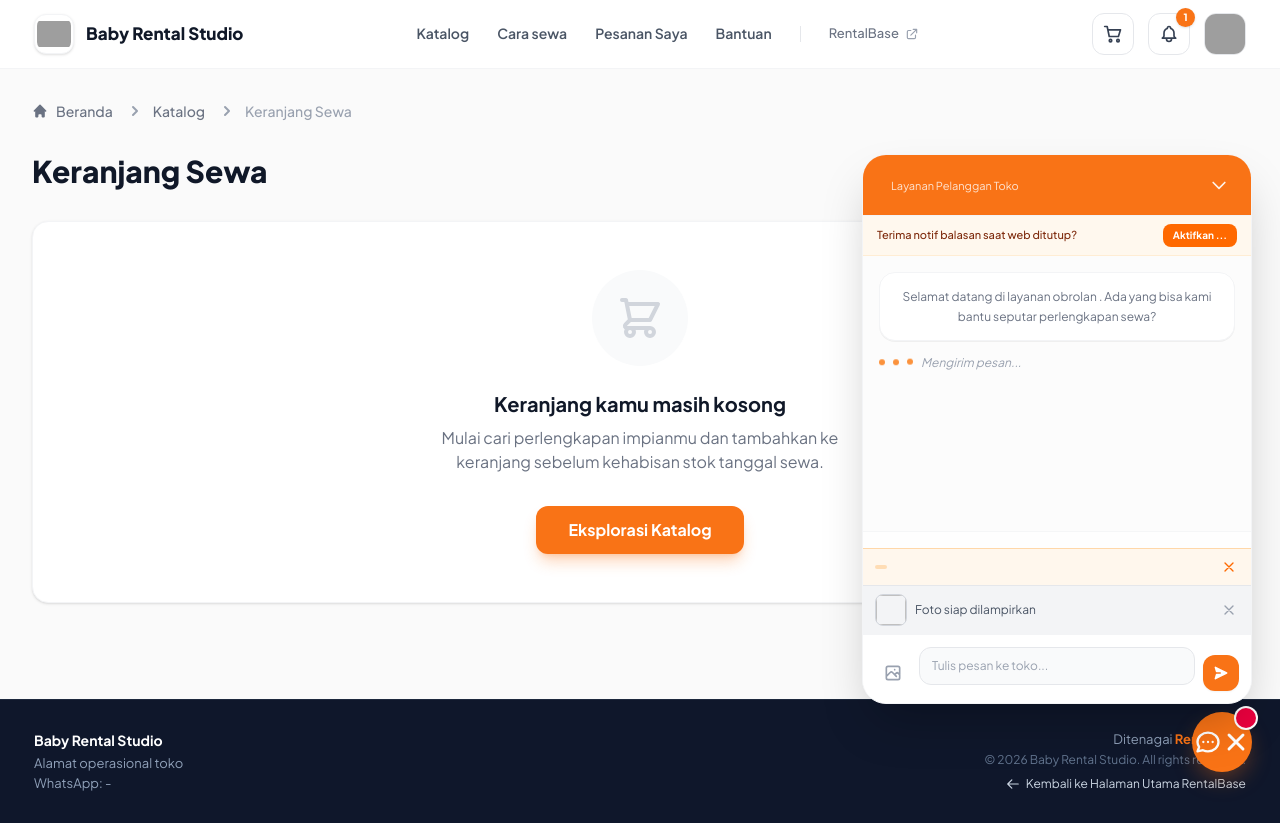
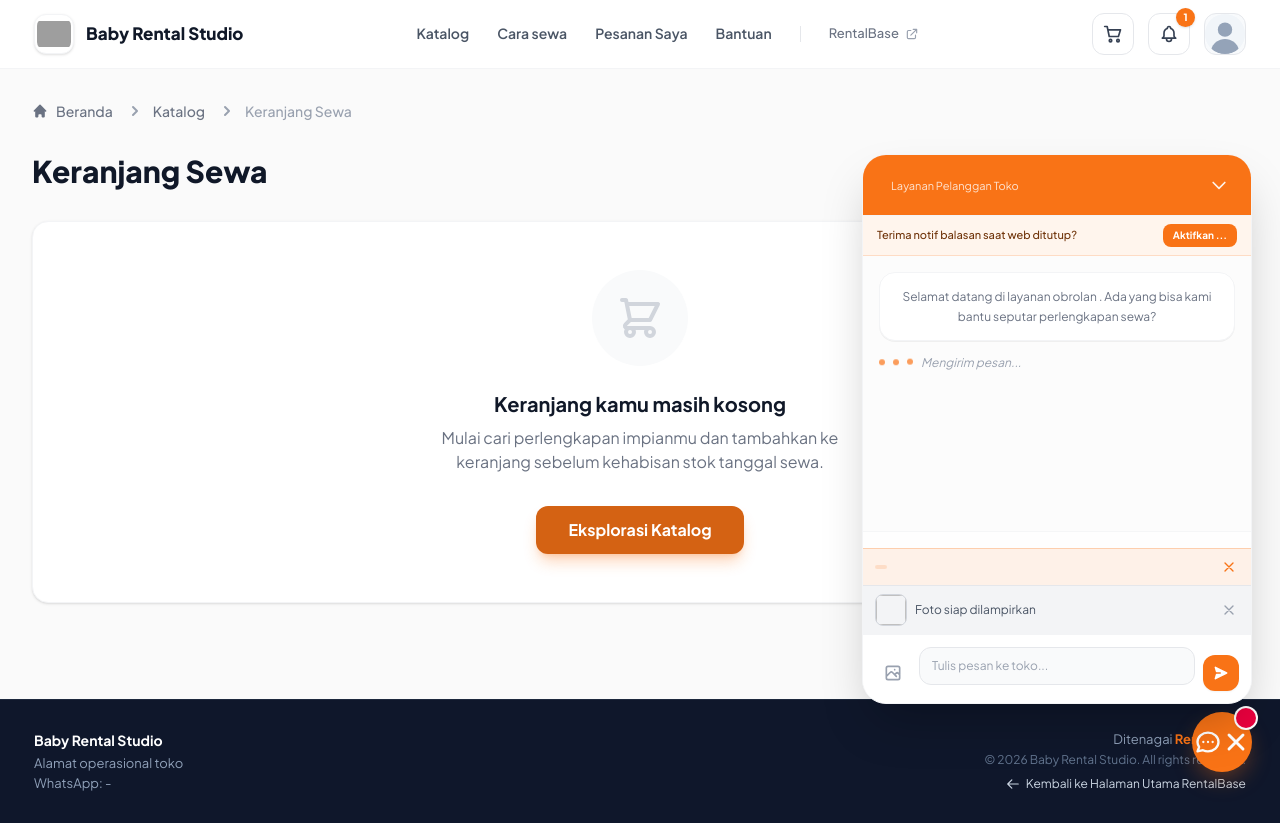
Before and after one commit to tersiqo/RentalBase, a Laravel app: page /client/babyrental/cart in a window 1280 px wide. Run offline with Laravel 12, Linux system fonts and the light colour scheme; a user stored in the database is signed in; data comes from the database, SQL or seed files in the repository; data that the repository does not hold is empty; style sheets or scripts are compiled from the project's sources; some libraries are stand-ins or nearby versions; grey boxes are pictures that could not be loaded.

Commit message:
style: dynamic tenant theme styling on customer portal and neutral silhouette default avatar

```diff
--- a/resources/views/admin/orders/show.blade.php
+++ b/resources/views/admin/orders/show.blade.php
@@ -986,7 +986,7 @@
                         :class="submitting ? 'opacity-70 cursor-not-allowed' : ''"
                         class="flex-1 py-2.5 px-4 bg-amber-500 hover:bg-amber-600 text-white text-xs font-bold rounded-xl shadow-sm transition flex items-center justify-center gap-1.5 cursor-pointer">
                     <svg class="w-4 h-4" fill="none" stroke="currentColor" viewBox="0 0 24 24"><path stroke-linecap="round" stroke-linejoin="round" stroke-width="2" d="M12 19l9 2-9-18-9 18 9-2zm0 0v-8"/></svg>
-                    <span x-text="submitting ? 'Mengirim...' : 'Kirim Permintaan'"></span>
+                    <span x-text="submitting ? 'Mengirim...' : 'Kirim Permintaan ke Customer'">Kirim Permintaan ke Customer</span>
                 </button>
             </div>
         </form>
--- a/resources/views/customer/partials/chat-widget.blade.php
+++ b/resources/views/customer/partials/chat-widget.blade.php
@@ -117,7 +117,7 @@
         @guest
         <!-- Guest State (Belum Login) -->
         <div class="flex-1 p-6 flex flex-col items-center justify-center text-center bg-gray-50/50">
-            <div class="w-16 h-16 rounded-2xl bg-orange-100 text-primary-600 flex items-center justify-center mb-4 shadow-sm">
+            <div class="w-16 h-16 rounded-2xl bg-primary-100 text-primary-600 flex items-center justify-center mb-4 shadow-sm">
                 <svg class="w-8 h-8" fill="none" viewBox="0 0 24 24" stroke="currentColor" stroke-width="1.8">
                     <path stroke-linecap="round" stroke-linejoin="round" d="M8 12h.01M12 12h.01M16 12h.01M21 12c0 4.418-4.03 8-9 8a9.863 9.863 0 01-4.255-.949L3 20l1.395-3.72C3.512 15.042 3 13.574 3 12c0-4.418 4.03-8 9-8s9 3.582 9 8z" />
                 </svg>
@@ -137,12 +137,12 @@
         <div class="flex-1 flex flex-col min-h-0 bg-stone-50/50">
 
             <!-- Bar Notifikasi Background Perangkat (Customer Chat) -->
-            <div x-data="rbWebPush()" x-init="init()" x-show="isSupported && !isSubscribed" x-cloak class="px-3.5 py-2 bg-orange-50/90 border-b border-orange-100 flex items-center justify-between gap-2 shrink-0">
-                <span class="text-[11px] font-medium text-orange-900 truncate">Terima notif balasan saat web ditutup?</span>
+            <div x-data="rbWebPush()" x-init="init()" x-show="isSupported && !isSubscribed" x-cloak class="px-3.5 py-2 bg-primary-50/90 border-b border-primary-100 flex items-center justify-between gap-2 shrink-0">
+                <span class="text-[11px] font-medium text-primary-900 truncate">Terima notif balasan saat web ditutup?</span>
                 <button type="button"
                         @click="subscribe()"
                         :disabled="isLoading"
-                        class="px-2.5 py-1 rounded-lg text-[10px] font-bold bg-orange-500 text-white hover:bg-orange-600 transition shrink-0 cursor-pointer">
+                        class="px-2.5 py-1 rounded-lg text-[10px] font-bold bg-primary-500 text-white hover:bg-primary-600 transition shrink-0 cursor-pointer">
                     <span x-show="!isLoading">Aktifkan</span>
                     <span x-show="isLoading">...</span>
                 </button>
@@ -183,7 +183,7 @@
                             <template x-if="m.sender_role !== 'customer'">
                                 <div class="flex items-center gap-1.5 mb-1 ml-1">
                                     <span class="text-[11px] font-bold text-gray-700 leading-none" x-text="storeName"></span>
-                                    <span class="text-[9px] font-bold px-1.5 py-0.5 rounded-full bg-orange-100 text-orange-700 leading-none">Admin</span>
+                                    <span class="text-[9px] font-bold px-1.5 py-0.5 rounded-full bg-primary-100 text-primary-800 leading-none">Admin</span>
                                 </div>
                             </template>
 
@@ -279,19 +279,19 @@
                 <template x-for="(chip, cIdx) in quickChips" :key="cIdx">
                     <button type="button"
                             @click="useChip(chip)"
-                            class="px-2.5 py-1 rounded-full text-[11px] font-semibold bg-gray-100 hover:bg-orange-50 hover:text-primary-600 text-gray-600 transition whitespace-nowrap shrink-0 border border-gray-200/60 cursor-pointer">
+                            class="px-2.5 py-1 rounded-full text-[11px] font-semibold bg-gray-100 hover:bg-primary-50 hover:text-primary-600 text-gray-600 transition whitespace-nowrap shrink-0 border border-gray-200/60 cursor-pointer">
                         <span x-text="chip"></span>
                     </button>
                 </template>
             </div>
 
             <!-- Pending Sematan Konteks Box (Sebelum Dikirim) -->
-            <div x-show="pendingContext" x-cloak class="px-3 py-2 bg-orange-50 border-t border-orange-200 flex items-center justify-between text-xs text-orange-900 shrink-0">
+            <div x-show="pendingContext" x-cloak class="px-3 py-2 bg-primary-50 border-t border-primary-200 flex items-center justify-between text-xs text-primary-900 shrink-0">
                 <div class="flex items-center gap-2 min-w-0">
-                    <span class="font-bold text-[10px] uppercase bg-orange-200/80 text-orange-800 px-1.5 py-0.5 rounded" x-text="pendingContext?.type === 'product' ? 'Produk' : 'Pesanan'"></span>
+                    <span class="font-bold text-[10px] uppercase bg-primary-200/80 text-primary-800 px-1.5 py-0.5 rounded" x-text="pendingContext?.type === 'product' ? 'Produk' : 'Pesanan'"></span>
                     <span class="truncate font-semibold" x-text="pendingContext?.title"></span>
                 </div>
-                <button type="button" @click="pendingContext = null" class="text-orange-500 hover:text-orange-800 p-0.5">
+                <button type="button" @click="pendingContext = null" class="text-primary-600 hover:text-primary-800 p-0.5">
                     <svg class="w-4 h-4" fill="none" viewBox="0 0 24 24" stroke="currentColor"><path stroke-linecap="round" stroke-linejoin="round" stroke-width="2" d="M6 18L18 6M6 6l12 12"/></svg>
                 </button>
             </div>
--- a/resources/views/customer/profile.blade.php
+++ b/resources/views/customer/profile.blade.php
@@ -5,7 +5,7 @@
 @section('content')
 <div class="max-w-[1100px] mx-auto px-3.5 sm:px-6 lg:px-8 py-5 sm:py-8 w-full"
      x-data="{
-         avatarPreview: '{{ $user->avatar ? storage_url($user->avatar) : 'https://ui-avatars.com/api/?name=' . urlencode($user->name) . '&background=f97316&color=fff&bold=true' }}',
+         avatarPreview: '{{ $user->avatar ? storage_url($user->avatar) : asset('images/default-avatar.svg') }}',
          showCurrentPass: false,
          showNewPass: false,
          showConfirmPass: false
--- a/resources/views/layouts/customer.blade.php
+++ b/resources/views/layouts/customer.blade.php
@@ -64,17 +64,30 @@
         :root {
             --tenant-theme: {{ $themeColor }};
             --tenant-text: {{ $textColor }};
-            --color-primary-500: {{ $themeColor }};
-            --color-primary-600: {{ $themeColor }};
-            --tenant-theme-50: color-mix(in srgb, var(--tenant-theme) 10%, white);
-            --tenant-theme-100: color-mix(in srgb, var(--tenant-theme) 18%, white);
-            --tenant-theme-200: color-mix(in srgb, var(--tenant-theme) 30%, white);
-            --tenant-theme-300: color-mix(in srgb, var(--tenant-theme) 48%, white);
-            --tenant-theme-400: color-mix(in srgb, var(--tenant-theme) 70%, white);
-            --tenant-theme-600: color-mix(in srgb, var(--tenant-theme) 85%, black);
-            --tenant-theme-700: color-mix(in srgb, var(--tenant-theme) 72%, black);
-            --tenant-theme-800: color-mix(in srgb, var(--tenant-theme) 60%, black);
-            --tenant-theme-900: color-mix(in srgb, var(--tenant-theme) 45%, black);
+
+            /* Tailwind CSS v4 Dynamic Theme Palette */
+            --color-primary-50: color-mix(in srgb, var(--tenant-theme) 8%, white);
+            --color-primary-100: color-mix(in srgb, var(--tenant-theme) 15%, white);
+            --color-primary-200: color-mix(in srgb, var(--tenant-theme) 28%, white);
+            --color-primary-300: color-mix(in srgb, var(--tenant-theme) 45%, white);
+            --color-primary-400: color-mix(in srgb, var(--tenant-theme) 70%, white);
+            --color-primary-500: var(--tenant-theme);
+            --color-primary-600: color-mix(in srgb, var(--tenant-theme) 85%, black);
+            --color-primary-700: color-mix(in srgb, var(--tenant-theme) 70%, black);
+            --color-primary-800: color-mix(in srgb, var(--tenant-theme) 55%, black);
+            --color-primary-900: color-mix(in srgb, var(--tenant-theme) 40%, black);
+            --color-primary-950: color-mix(in srgb, var(--tenant-theme) 25%, black);
+
+            /* Legacy compatibility */
+            --tenant-theme-50: var(--color-primary-50);
+            --tenant-theme-100: var(--color-primary-100);
+            --tenant-theme-200: var(--color-primary-200);
+            --tenant-theme-300: var(--color-primary-300);
+            --tenant-theme-400: var(--color-primary-400);
+            --tenant-theme-600: var(--color-primary-600);
+            --tenant-theme-700: var(--color-primary-700);
+            --tenant-theme-800: var(--color-primary-800);
+            --tenant-theme-900: var(--color-primary-900);
         }
 
         /* Override tombol checkout & elemen utama katalog customer */
@@ -123,16 +136,6 @@
 
         .text-primary-900 {
             color: color-mix(in srgb, var(--tenant-theme) 45%, black) !important;
-        }
-
-        .from-primary-500 {
-            --tw-gradient-from: var(--tenant-theme) var(--tw-gradient-from-position) !important;
-            --tw-gradient-to: color-mix(in srgb, var(--tenant-theme) 80%, black) var(--tw-gradient-to-position) !important;
-            --tw-gradient-stops: var(--tw-gradient-from), var(--tw-gradient-to) !important;
-        }
-
-        .to-primary-600 {
-            --tw-gradient-to: color-mix(in srgb, var(--tenant-theme) 80%, black) var(--tw-gradient-to-position) !important;
         }
 
         .hover:bg-primary-600:hover {
@@ -336,12 +339,12 @@
                             @php
                             $userAvatar = auth()->user()->avatar
                             ? storage_url(auth()->user()->avatar)
-                            : "https://ui-avatars.com/api/?name=" . urlencode(auth()->user()->name) . "&background=f97316&color=fff&bold=true&size=128";
+                            : asset('images/default-avatar.svg');
                             @endphp
                             <img src="{{ $userAvatar }}"
                                 alt="Profile"
-                                onerror="this.src='https://ui-avatars.com/api/?name={{ urlencode(auth()->user()->name) }}&background=f97316&color=fff&bold=true&size=128'"
-                                class="w-[38px] h-[38px] sm:w-[42px] sm:h-[42px] shrink-0 aspect-square rounded-xl object-cover border border-gray-200 hover:border-primary-500 transition-colors">
+                                onerror="this.src='{{ asset('images/default-avatar.svg') }}'"
+                                class="w-[38px] h-[38px] sm:w-[42px] sm:h-[42px] shrink-0 aspect-square rounded-xl object-cover border border-gray-200 hover:border-primary-500 transition-colors bg-slate-50">
                         </button>
 
                         <div x-show="open"
@@ -787,7 +790,7 @@
                 x-transition:leave-start="opacity-100 translate-y-0"
                 x-transition:leave-end="opacity-0 translate-y-2">
                 <div class="w-9 h-9 rounded-full flex items-center justify-center shrink-0"
-                    :class="toast.url === '#open-chat' ? 'bg-orange-100 text-orange-600' : 'bg-emerald-100 text-emerald-600'">
+                    :class="toast.url === '#open-chat' ? 'bg-primary-100 text-primary-600' : 'bg-emerald-100 text-emerald-600'">
                     <template x-if="toast.url === '#open-chat'">
                         <svg class="w-5 h-5" fill="none" viewBox="0 0 24 24" stroke="currentColor">
                             <path stroke-linecap="round" stroke-linejoin="round" stroke-width="2" d="M8 12h.01M12 12h.01M16 12h.01M21 12c0 4.418-4.03 8-9 8a9.863 9.863 0 01-4.255-.949L3 20l1.395-3.72C3.512 15.042 3 13.574 3 12c0-4.418 4.03-8 9-8s9 3.582 9 8z" />
@@ -804,7 +807,7 @@
                     <p class="text-xs text-gray-600 mt-0.5" x-text="toast.message"></p>
                     <div class="mt-2 flex items-center gap-2">
                         <a x-show="toast.url && toast.url !== '#open-chat'" :href="toast.url" class="text-xs font-semibold text-emerald-600 hover:text-emerald-700">Buka Pesanan &rarr;</a>
-                        <button type="button" x-show="toast.url === '#open-chat'" @click="window.dispatchEvent(new CustomEvent('toggle-customer-chat')); removeToast(toast.id)" class="text-xs font-semibold text-orange-600 hover:text-orange-700 cursor-pointer">Buka Obrolan &rarr;</button>
+                        <button type="button" x-show="toast.url === '#open-chat'" @click="window.dispatchEvent(new CustomEvent('toggle-customer-chat')); removeToast(toast.id)" class="text-xs font-semibold text-primary-600 hover:text-primary-700 cursor-pointer">Buka Obrolan &rarr;</button>
                         <button @click="removeToast(toast.id)" class="text-xs text-gray-400 hover:text-gray-600 ml-auto cursor-pointer">Tutup</button>
                     </div>
                 </div>
```
Also changed, not shown: resources/views/admin/chat/index.blade.php (+12 -21 lines), resources/views/customer/checkout.blade.php (+16 -16 lines), resources/views/customer/orders/detail-content.blade.php (+5 -5 lines), resources/views/layouts/admin.blade.php (+5 -7 lines), public/images/default-avatar.svg (added).
